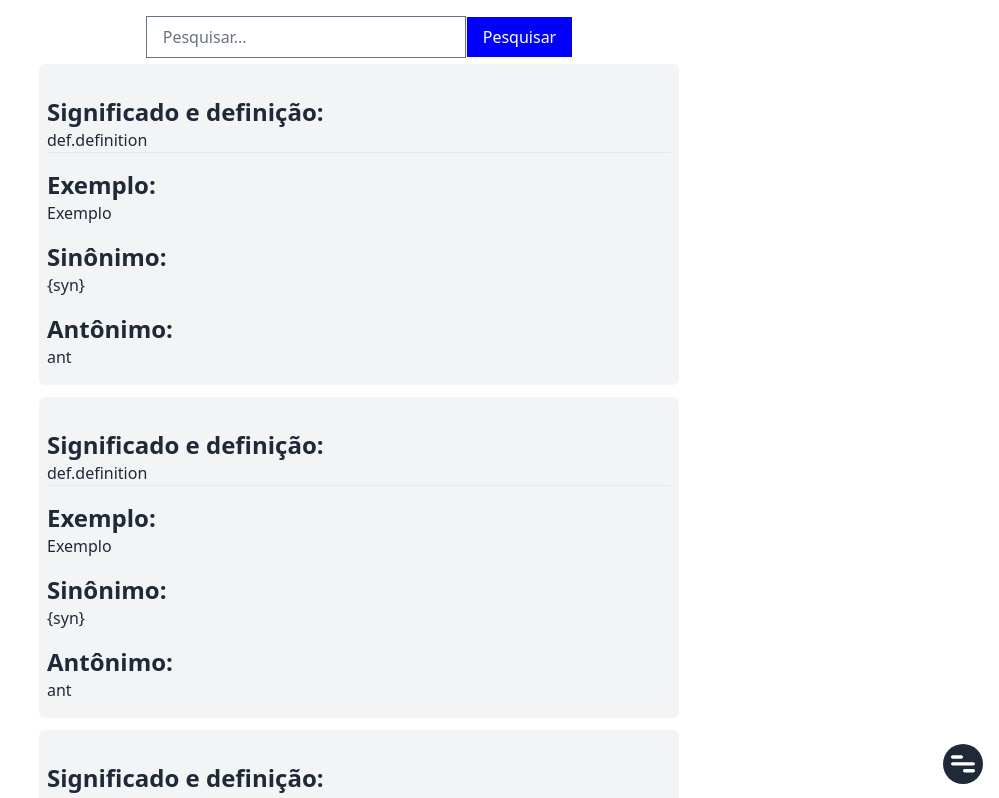
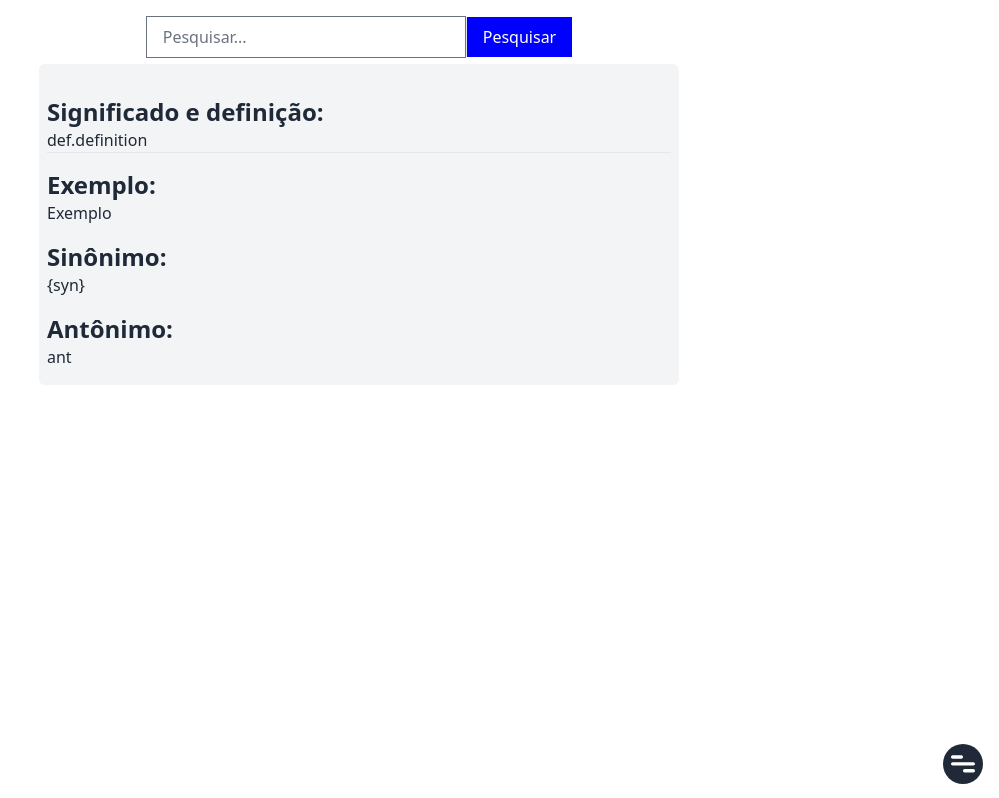
Before and after one commit to marcelleza8/Lingua-boa, a Vue app: page / in a window 1280 px wide. Shown: the top 798 px of the page, without its empty margins (281-1280 px from the left). Built offline with nearby package versions, Linux system fonts and the light colour scheme; what prettier-plugin-tailwindcss would draw is missing.

Commit message:
Removido linha de varias palavras

```diff
--- a/src/components/ResultList.vue
+++ b/src/components/ResultList.vue
@@ -17,10 +17,7 @@ export default defineComponent({
 
 <template>
   <div class="container mx-auto max-w-2xl space-y-3 p-4">
-    <div
-      v-for="i in [...new Array(100)]"
-      class="rounded-md bg-gray-100 py-4 px-2"
-    >
+    <div class="rounded-md bg-gray-100 py-4 px-2">
       <h3 class="mt-4 text-2xl font-bold">Significado e definição:</h3>
       <MeanigList mean="{response}" />
       <h3 class="mt-4 text-2xl font-bold">Exemplo:</h3>
```
